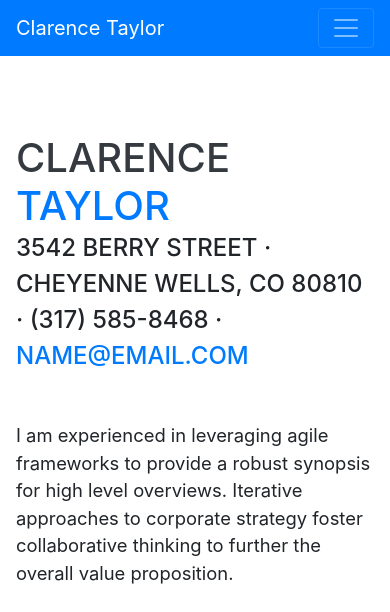
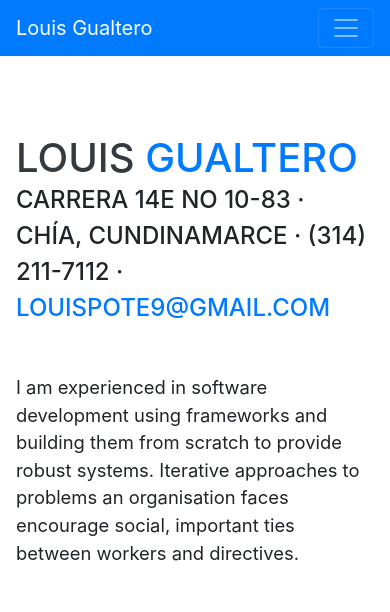
Before and after one commit to louis97/PrimeraEntregaWeb, a website with bundled scripts: page index.html in a window 390 px wide. Shown: the top 612 px of the page. Built offline with nearby package versions, Linux system fonts and the light colour scheme; a web font is replaced by a local one.

Commit message:
Trabajando1

```diff
--- a/index.html
+++ b/index.html
@@ -27,7 +27,7 @@
 
   <nav class="navbar navbar-expand-lg navbar-dark bg-primary fixed-top" id="sideNav">
     <a class="navbar-brand js-scroll-trigger" href="#page-top">
-      <span class="d-block d-lg-none">Clarence Taylor</span>
+      <span class="d-block d-lg-none">Louis Gualtero</span>
       <span class="d-none d-lg-block">
         <img class="img-fluid img-profile rounded-circle mx-auto mb-2" src="img/profile.jpg" alt="">
       </span>
@@ -63,24 +63,24 @@
 
     <section class="resume-section p-3 p-lg-5 d-flex align-items-center" id="about">
       <div class="w-100">
-        <h1 class="mb-0">Clarence
-          <span class="text-primary">Taylor</span>
+        <h1 class="mb-0">Louis
+          <span class="text-primary">Gualtero</span>
         </h1>
-        <div class="subheading mb-5">3542 Berry Street · Cheyenne Wells, CO 80810 · (317) 585-8468 ·
-          <a href="mailto:name@email.com">name@email.com</a>
+        <div class="subheading mb-5">Carrera 14e No 10-83 · Chía, Cundinamarce · (314) 211-7112 ·
+          <a href="mailto:louispote9@gmail.com">louispote9@gmail.com</a>
         </div>
-        <p class="lead mb-5">I am experienced in leveraging agile frameworks to provide a robust synopsis for high level overviews. Iterative approaches to corporate strategy foster collaborative thinking to further the overall value proposition.</p>
+        <p class="lead mb-5">I am experienced in software development using frameworks and building them from scratch to provide robust systems. Iterative approaches to problems an organisation faces encourage social, important ties between workers and directives.</p>
         <div class="social-icons">
           <a href="#">
             <i class="fab fa-linkedin-in"></i>
           </a>
-          <a href="#">
+          <a href="https://github.com/louis97/">
             <i class="fab fa-github"></i>
           </a>
           <a href="#">
             <i class="fab fa-twitter"></i>
           </a>
-          <a href="#">
+          <a href="https://www.facebook.com/louisgualtero">
             <i class="fab fa-facebook-f"></i>
           </a>
         </div>
```
